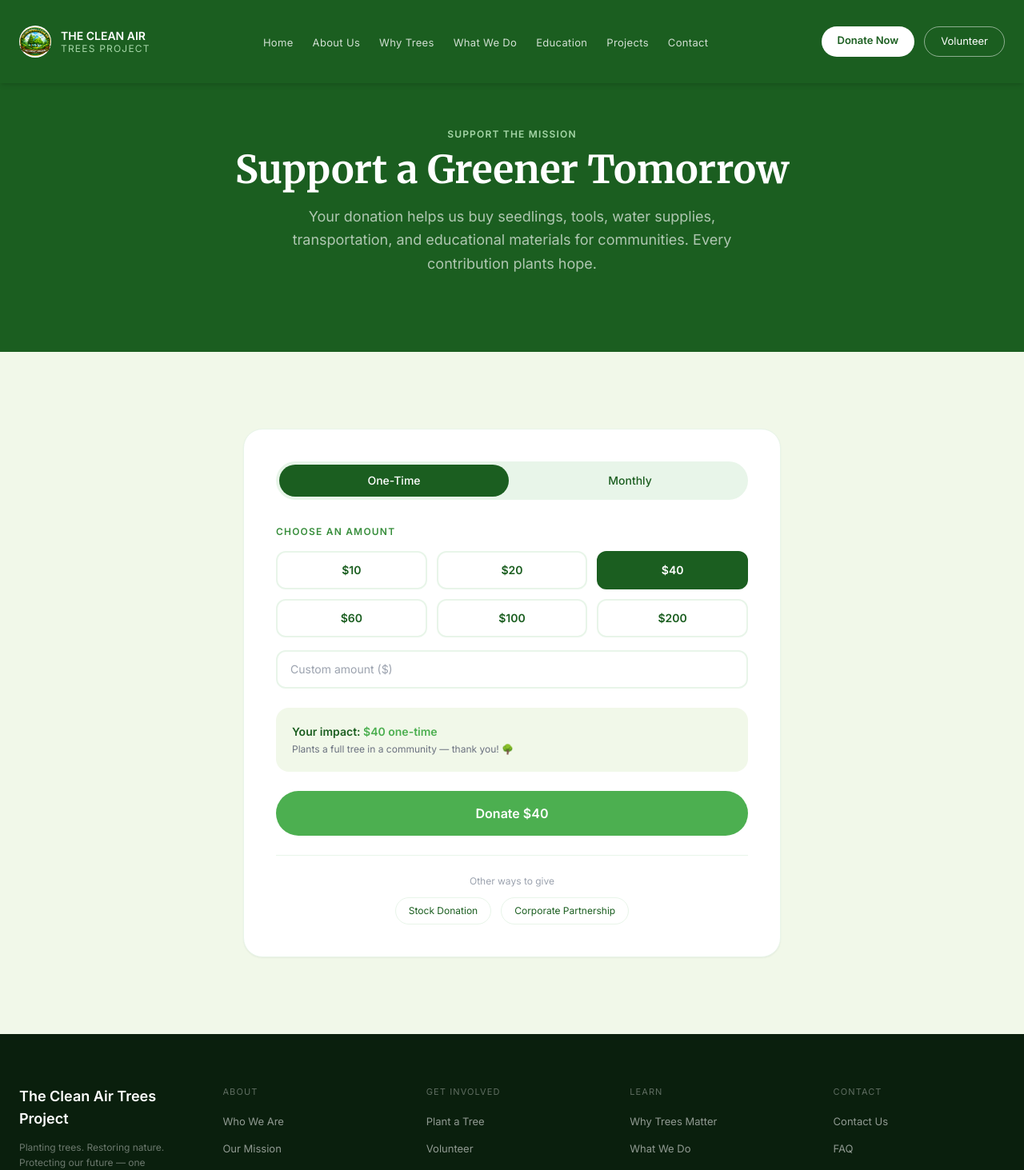
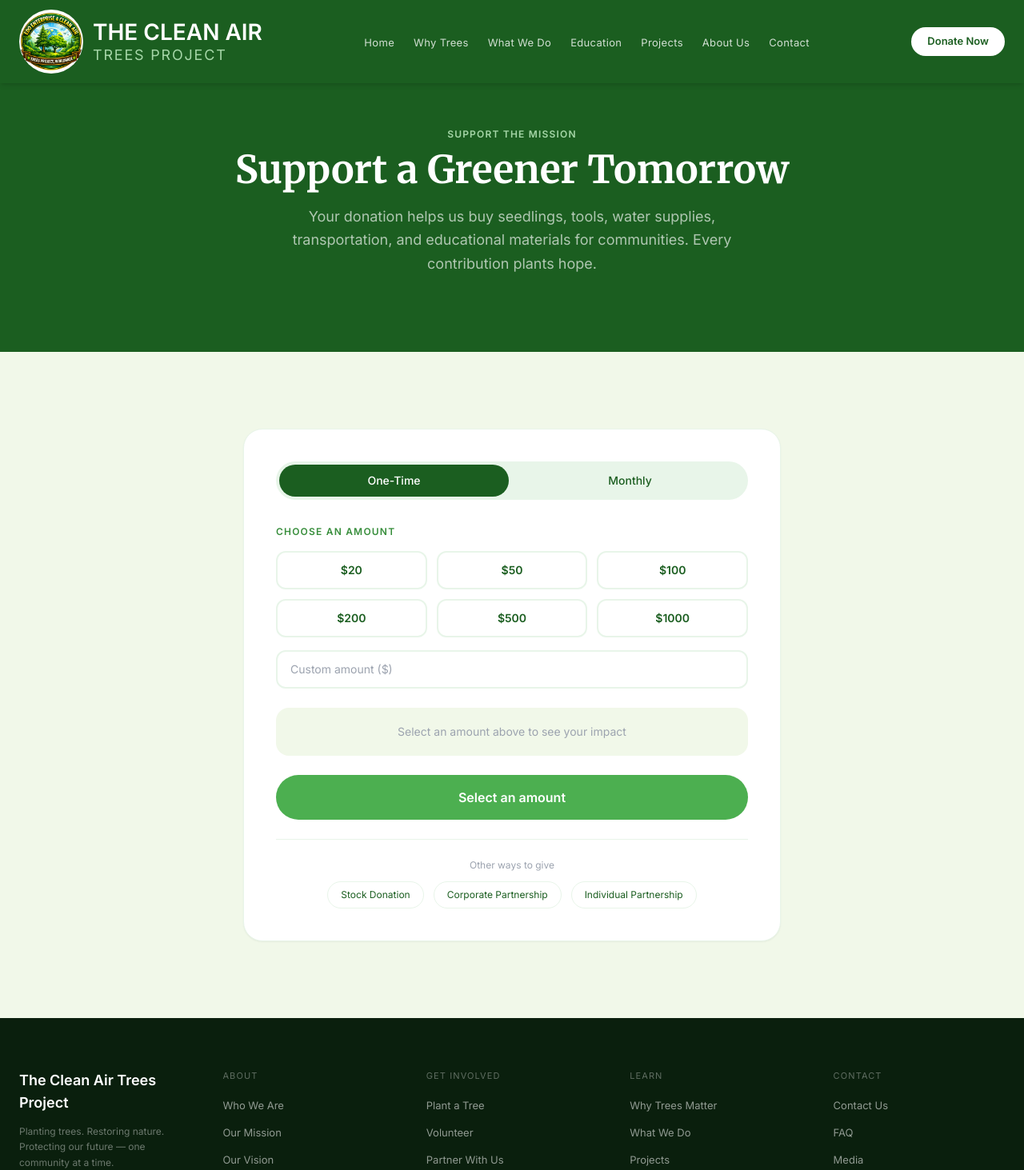
Before and after one commit to Uwakmfon-Ekong/clean-air-trees, a Next.js app: page /donate in a window 1280 px wide. Shown: the top 1463 px of the page at 80% size. Built offline with nearby package versions, Linux system fonts and the light colour scheme.

Commit message:
Refactor: clean up code by commenting out unused options and improving formatting for better readability

```diff
--- a/src/app/contact/page.tsx
+++ b/src/app/contact/page.tsx
@@ -64,7 +64,7 @@ export default function ContactPage() {
                     <option>Partnership</option>
                     <option>Donation</option>
                     <option>Volunteering</option>
-                    <option>Media & Press</option>
+                    {/* <option>Media & Press</option> */}
                   </select>
                 </div>
                 <div className="flex flex-col gap-1.5">
--- a/src/app/donate/page.tsx
+++ b/src/app/donate/page.tsx
@@ -3,17 +3,23 @@ import { useState } from "react";
 import Link from "next/link";
 
 export default function DonatePage() {
-  const [selected, setSelected] = useState(40);
+  const [selected, setSelected] = useState(0);
   const [custom, setCustom] = useState("");
   const [frequency, setFrequency] = useState<"once" | "monthly">("once");
 
   return (
     <main className="pt-16">
       <section className="bg-forest-dark py-24 px-6 text-center">
-        <span className="text-xs font-semibold text-forest-pale uppercase tracking-widest block mb-3">Support the Mission</span>
-        <h1 className="text-5xl font-bold text-white mb-5">Support a Greener Tomorrow</h1>
+        <span className="text-xs font-semibold text-forest-pale uppercase tracking-widest block mb-3">
+          Support the Mission
+        </span>
+        <h1 className="text-5xl font-bold text-white mb-5">
+          Support a Greener Tomorrow
+        </h1>
         <p className="text-white/65 max-w-xl mx-auto leading-relaxed text-lg">
-          Your donation helps us buy seedlings, tools, water supplies, transportation, and educational materials for communities. Every contribution plants hope.
+          Your donation helps us buy seedlings, tools, water supplies,
+          transportation, and educational materials for communities. Every
+          contribution plants hope.
         </p>
       </section>
 
@@ -22,49 +28,93 @@ export default function DonatePage() {
           <div className="bg-white border border-forest-mist rounded-3xl p-10 shadow-sm">
             <div className="flex gap-2 mb-8 bg-forest-mist rounded-full p-1">
               {(["once", "monthly"] as const).map((f) => (
-                <button key={f} onClick={() => setFrequency(f)}
-                  className={`flex-1 py-2.5 rounded-full text-sm font-medium transition-all capitalize ${frequency === f ? "bg-forest-dark text-white" : "text-forest-dark"}`}>
+                <button
+                  key={f}
+                  onClick={() => setFrequency(f)}
+                  className={`flex-1 py-2.5 rounded-full text-sm font-medium transition-all capitalize ${frequency === f ? "bg-forest-dark text-white" : "text-forest-dark"}`}
+                >
                   {f === "once" ? "One-time" : "Monthly"}
                 </button>
               ))}
             </div>
 
-            <p className="text-xs font-semibold text-forest uppercase tracking-widest mb-4">Choose an amount</p>
+            <p className="text-xs font-semibold text-forest uppercase tracking-widest mb-4">
+              Choose an amount
+            </p>
             <div className="grid grid-cols-3 gap-3 mb-4">
-              {[10, 20, 40, 60, 100, 200].map((amt) => (
-                <button key={amt} onClick={() => { setSelected(amt); setCustom(""); }}
-                  className={`py-3 rounded-xl text-sm font-semibold border-2 transition-all ${selected === amt && !custom ? "bg-forest-dark text-white border-forest-dark" : "border-forest-mist text-forest-dark hover:border-forest-light"}`}>
+              {[20, 50, 100, 200, 500, 1000].map((amt) => (
+                <button
+                  key={amt}
+                  onClick={() => {
+                    setSelected(amt);
+                    setCustom("");
+                  }}
+                  className={`py-3 rounded-xl text-sm font-semibold border-2 transition-all ${selected === amt && !custom ? "bg-forest-dark text-white border-forest-dark" : "border-forest-mist text-forest-dark hover:border-forest-light"}`}
+                >
                   ${amt}
                 </button>
               ))}
             </div>
-            <input type="number" placeholder="Custom amount ($)" value={custom}
-              onChange={(e) => { setCustom(e.target.value); setSelected(0); }}
-              className="w-full border-2 border-forest-mist rounded-xl px-4 py-3 text-sm mb-6 focus:border-forest-light outline-none" />
+            <input
+              type="number"
+              placeholder="Custom amount ($)"
+              value={custom}
+              onChange={(e) => {
+                setCustom(e.target.value);
+                setSelected(0);
+              }}
+              className="w-full border-2 border-forest-mist rounded-xl px-4 py-3 text-sm mb-6 focus:border-forest-light outline-none"
+            />
 
             <div id="monthly" className="bg-forest-fog rounded-2xl p-5 mb-6">
-              <p className="text-sm font-semibold text-forest-dark mb-1">
-                Your impact: <span className="text-forest-light">${custom || selected} {frequency === "monthly" ? "/month" : "one-time"}</span>
-              </p>
-              <p className="text-xs text-gray-500">
-                {(custom ? parseInt(custom) : selected) >= 40
-                  ? "Plants a full tree in a community — thank you! 🌳"
-                  : "Helps provide seedlings and tools for our volunteers 🌱"}
-              </p>
+              {custom || selected ? (
+                <>
+                  <p className="text-sm font-semibold text-forest-dark mb-1">
+                    Your impact:{" "}
+                    <span className="text-forest-light">
+                      ${custom || selected}{" "}
+                      {frequency === "monthly" ? "/month" : "one-time"}
+                    </span>
+                  </p>
+                  <p className="text-xs text-gray-500">
+                    {(custom ? parseInt(custom) : selected) >= 100
+                      ? "Plants a full tree in a community — thank you!"
+                      : "Helps provide seedlings and tools for our volunteers"}
+                  </p>
+                </>
+              ) : (
+                <p className="text-sm text-gray-400 text-center">
+                  Select an amount above to see your impact
+                </p>
+              )}
             </div>
 
             <button className="w-full bg-forest-light text-white py-4 rounded-full text-base font-bold hover:bg-forest-bright transition-colors">
-              Donate ${custom || selected} {frequency === "monthly" ? "/month" : ""}
+              {custom || selected
+                ? `Donate $${custom || selected} ${frequency === "monthly" ? "/month" : ""}`
+                : "Select an amount"}
             </button>
 
-            <div id="stock" className="mt-6 pt-6 border-t border-forest-mist text-center">
+            <div
+              id="stock"
+              className="mt-6 pt-6 border-t border-forest-mist text-center"
+            >
               <p className="text-xs text-gray-400 mb-3">Other ways to give</p>
               <div className="flex gap-3 justify-center">
                 <button className="border border-forest-mist text-forest-dark text-xs px-4 py-2 rounded-full hover:border-forest-light transition-colors">
                   Stock Donation
                 </button>
-                <Link href="/contact" className="border border-forest-mist text-forest-dark text-xs px-4 py-2 rounded-full hover:border-forest-light transition-colors no-underline">
+                <Link
+                  href="/contact"
+                  className="border border-forest-mist text-forest-dark text-xs px-4 py-2 rounded-full hover:border-forest-light transition-colors no-underline"
+                >
                   Corporate Partnership
+                </Link>
+                <Link
+                  href="/contact"
+                  className="border border-forest-mist text-forest-dark text-xs px-4 py-2 rounded-full hover:border-forest-light transition-colors no-underline"
+                >
+                  Individual Partnership
                 </Link>
               </div>
             </div>
--- a/src/app/education/page.tsx
+++ b/src/app/education/page.tsx
@@ -12,49 +12,49 @@ const iconMap = {
 
 const whyMatters = [
   {
-    num: "01",
+
     title: "Protects Human Health",
     desc: "Cleaner air reduces diseases like asthma, lung cancer, heart disease, allergies, and breathing problems.",
     color: "bg-green-50 border-green-200",
   },
   {
-    num: "02",
+
     title: "Improves Quality of Life",
     desc: "Fresh air helps people feel healthier, sleep better, and have more energy for daily activities.",
     color: "bg-blue-50 border-blue-200",
   },
   {
-    num: "03",
+
     title: "Protects Children & Elderly",
     desc: "Young children and older adults are more sensitive to polluted air. Cleaner air keeps them safer.",
     color: "bg-yellow-50 border-yellow-200",
   },
   {
-    num: "04",
+
     title: "Helps the Environment",
     desc: "Clean air protects trees, animals, rivers, and crops from harmful pollution.",
     color: "bg-emerald-50 border-emerald-200",
   },
   {
-    num: "05",
+
     title: "Reduces Climate Change",
     desc: "Less pollution means fewer harmful gases in the atmosphere, helping to slow global warming.",
     color: "bg-orange-50 border-orange-200",
   },
   {
-    num: "06",
+
     title: "Increases Productivity",
     desc: "People work and study better when the air is clean because their brains and bodies function more effectively.",
     color: "bg-purple-50 border-purple-200",
   },
   {
-    num: "07",
+
     title: "Creates Healthier Communities",
     desc: "Cleaner neighborhoods encourage outdoor activities like walking, exercise, and recreation.",
     color: "bg-pink-50 border-pink-200",
   },
   {
-    num: "08",
+
     title: "Saves Money",
     desc: "Better air quality reduces medical expenses and healthcare costs caused by pollution-related illnesses.",
     color: "bg-teal-50 border-teal-200",
@@ -362,19 +362,17 @@ export default function EducationPage() {
             <h2 className="text-4xl font-bold text-forest-dark mb-4">
               8 Reasons Clean Air Matters
             </h2>
-            <p className="text-gray-500 max-w-xl mx-auto leading-relaxed">
-              hover each card to learn more
-            </p>
+
           </div>
           <div className="grid grid-cols-1 sm:grid-cols-2 lg:grid-cols-4 gap-5">
             {whyMatters.map((r, i) => (
               <div
-                key={r.num}
+
                 className={`border-2 rounded-2xl p-6 hover:-translate-y-2 hover:shadow-lg transition-all duration-200 cursor-default ${r.color}`}
                 style={{ animation: `popIn 0.5s ${i * 0.08}s ease both` }}
               >
                 <div className="text-xs font-bold text-forest-bright tracking-widest mb-3">
-                  {r.num}
+
                 </div>
                 <h3 className="text-base font-bold text-forest-dark mb-2">
                   {r.title}
--- a/src/app/why-trees/page.tsx
+++ b/src/app/why-trees/page.tsx
@@ -137,12 +137,12 @@ export default function WhyTreesPage() {
           >
             Donate Now
           </Link>
-          <Link
+          {/* <Link
             href="/volunteer"
             className="border-2 border-white text-white px-8 py-3.5 rounded-full text-sm font-semibold hover:bg-white/10 transition-colors no-underline"
           >
             Volunteer
-          </Link>
+          </Link> */}
         </div>
       </section>
     </main>
--- a/src/components/Navbar.tsx
+++ b/src/components/Navbar.tsx
@@ -6,11 +6,12 @@ import logo from "../../public/logo.png";
 
 const links = [
   { label: "Home", href: "/" },
-  { label: "About Us", href: "/about" },
+
   { label: "Why Trees", href: "/why-trees" },
   { label: "What We Do", href: "/what-we-do" },
   { label: "Education", href: "/education" },
   { label: "Projects", href: "/projects" },
+  { label: "About Us", href: "/about" },
   // { label: "Blog", href: "/blog" },
   { label: "Contact", href: "/contact" },
 ];
@@ -23,10 +24,10 @@ export default function Navbar() {
       <div className="max-w-7xl mx-auto px-6 flex items-center justify-between h-16">
         {/* Logo */}
         <Link href="/" className="flex items-center gap-3 no-underline">
-          <Image src={logo} alt="Logo"  className="rounded-full w-10" />
+          <Image src={logo} alt="Logo"  className="rounded-full w-20" />
           <div>
-            <div className="text-white font-semibold text-sm leading-tight">THE CLEAN AIR</div>
-            <div className="text-forest-pale text-xs tracking-widest leading-tight">TREES PROJECT</div>
+            <div className="text-white font-semibold text-[28px] leading-tight">THE CLEAN AIR</div>
+            <div className="text-forest-pale text-lg tracking-widest leading-tight">TREES PROJECT</div>
           </div>
         </Link>
 
@@ -45,9 +46,9 @@ export default function Navbar() {
           <Link href="/donate" className="bg-white text-forest-dark text-[13px] font-semibold px-5 py-2 rounded-full hover:bg-forest-fog transition-colors no-underline">
             Donate Now
           </Link>
-          <Link href="/volunteer" className="border border-white/50 text-white text-[13px] px-5 py-2 rounded-full hover:bg-white/10 transition-colors no-underline">
+          {/* <Link href="/volunteer" className="border border-white/50 text-white text-[13px] px-5 py-2 rounded-full hover:bg-white/10 transition-colors no-underline">
             Volunteer
-          </Link>
+          </Link> */}
         </div>
 
         {/* Mobile */}
```
